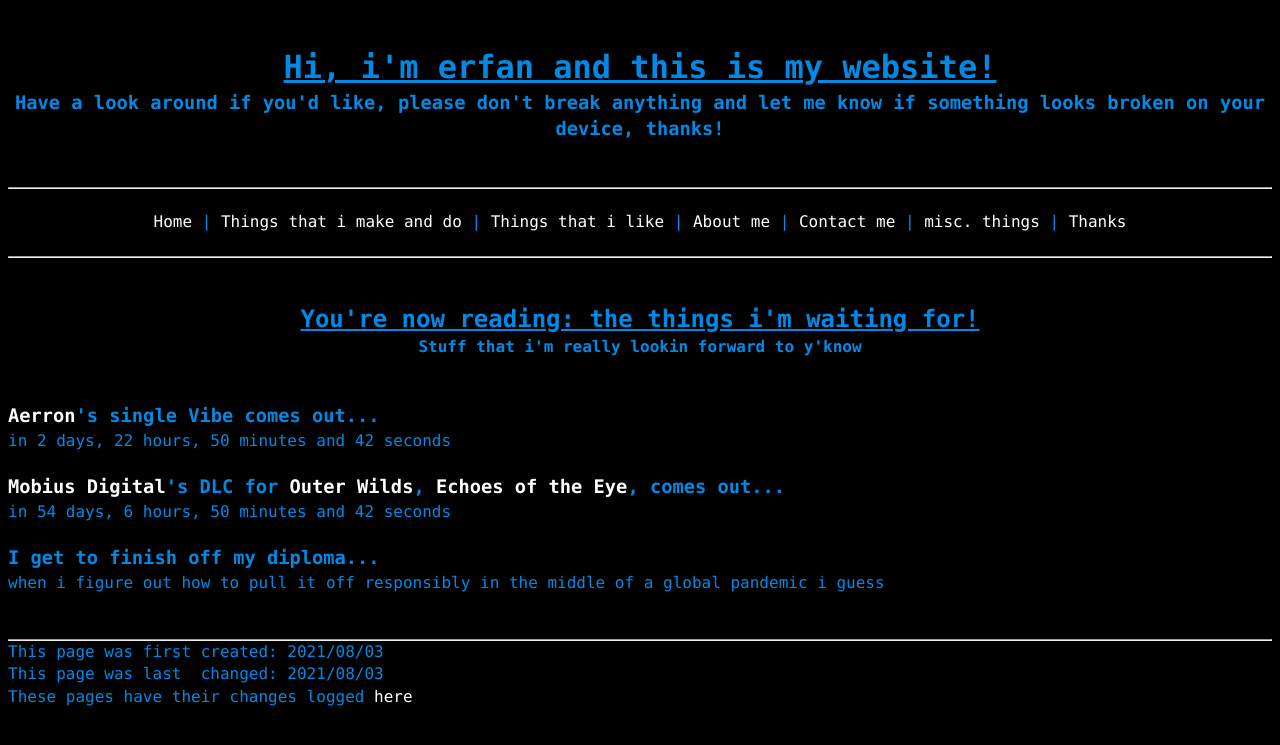
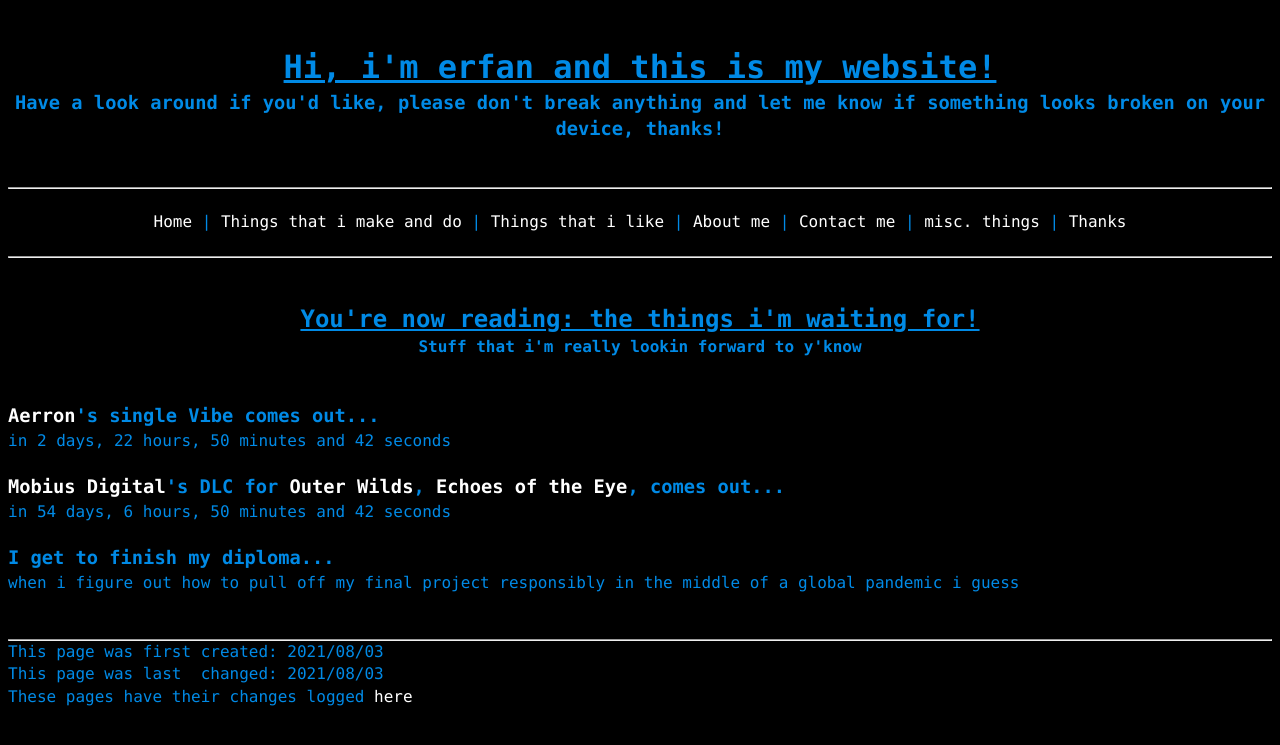
Before and after one commit to a-erfan-aa/a-erfan-aa.github.io, a Jekyll site: the page built from misc/things-i-wait-for.html, in a window 1280 px wide. Shown: the top 745 px of the page. Built offline with Jekyll 4.4.1, drawn with Linux system fonts in a browser that asks for light colours.

Commit message:
improve grammar regarding diploma in things-i-wait-for.html

```diff
--- a/misc/things-i-wait-for.html
+++ b/misc/things-i-wait-for.html
@@ -28,6 +28,6 @@ lastChanged: 2021/08/03
 <br>
 
 <div><!-- section title and content -->
-	<h3>I get to finish off my diploma...</h3>
-	<p id="">when i figure out how to pull it off responsibly in the middle of a global pandemic i guess</p>
+	<h3>I get to finish my diploma...</h3>
+	<p id="">when i figure out how to pull off my final project responsibly in the middle of a global pandemic i guess</p>
 </div>
```
